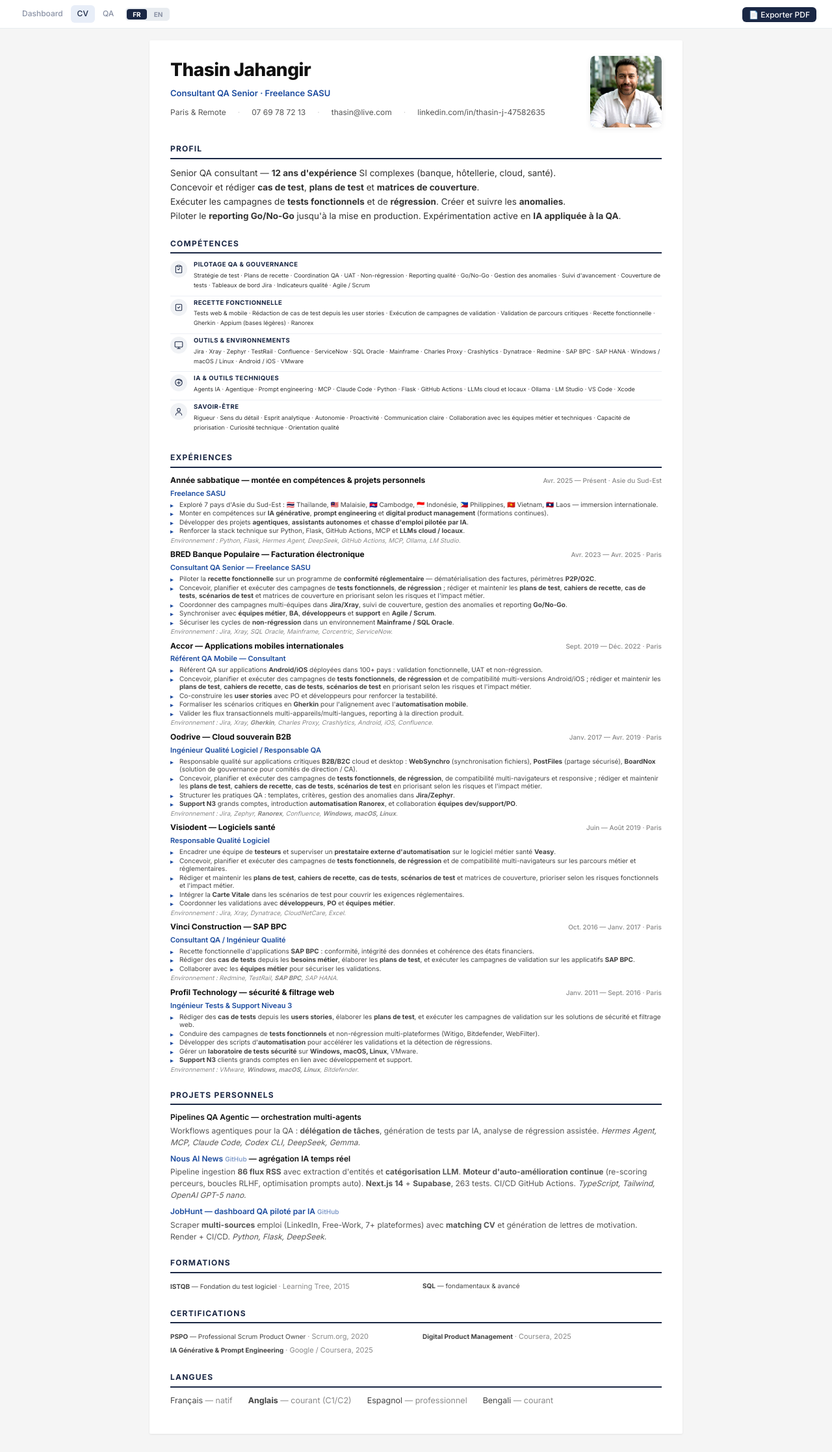
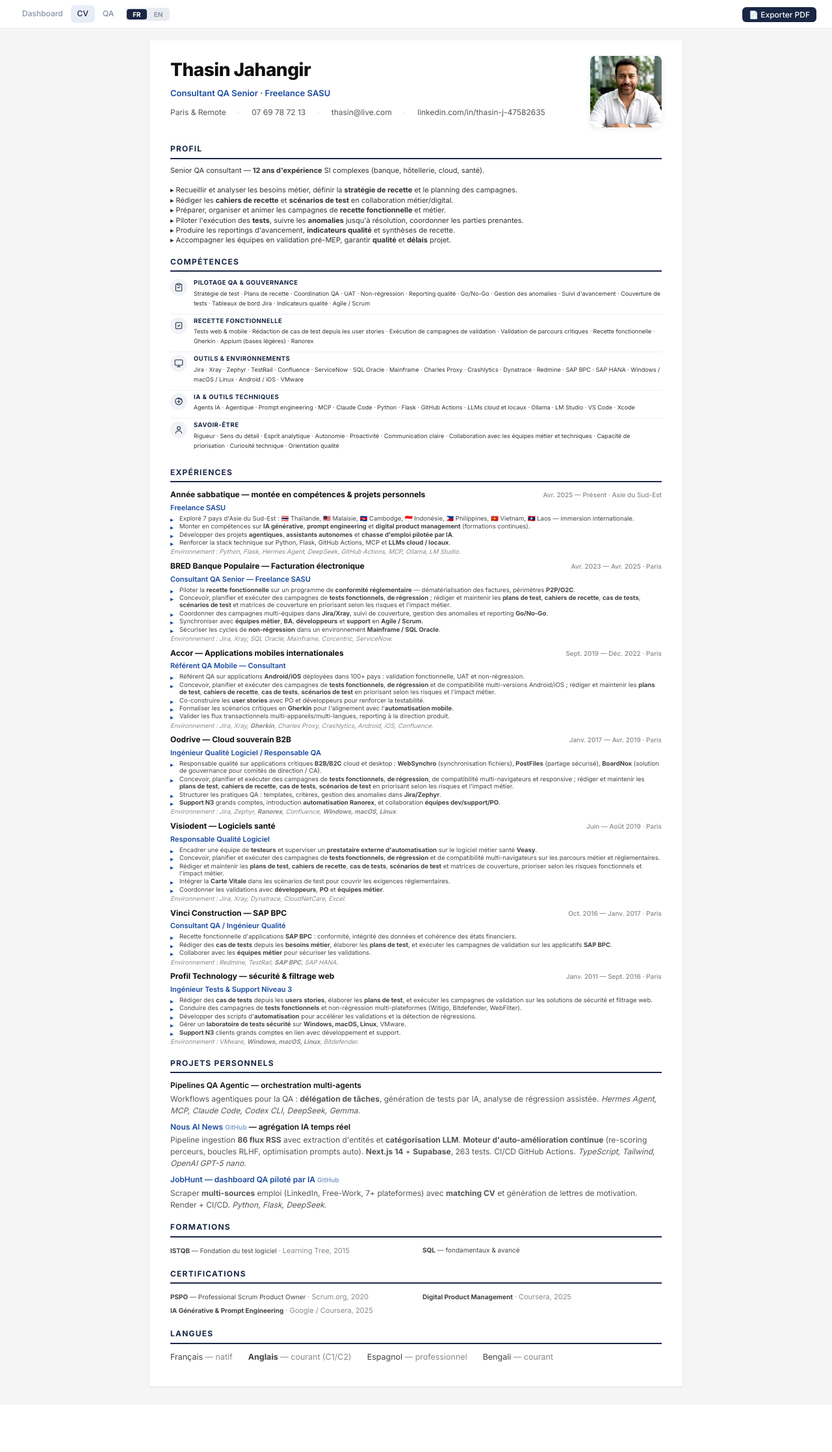
Before and after one commit to AtmanTest/jobhunt, a Flask app: page /cv in a window 1280 px wide. Shown: the whole page at 65% size. After the commit the page ends 2135 px from the top, so only its background shows below. Run offline with Flask 3, Linux system fonts and the light colour scheme; data that the repository does not hold is empty.

Commit message:
cv: enrichi profil avec competences cles

```diff
--- a/templates/cv.html
+++ b/templates/cv.html
@@ -53,7 +53,7 @@
   .hdr-contact .dot { color: #ccc; }
 
   /* ── Sections ── */
-  .sec { margin-bottom: 22px; }
+  .sec { margin-bottom: 16px; }
   .sec-title {
     font-size: 12px; font-weight: 700; text-transform: uppercase;
     letter-spacing: 1.2px; color: #1a2744;
@@ -62,7 +62,7 @@
   }
 
   /* ── Summary ── */
-  .summary { font-size: 13.5px; color: #333; line-height: 1.65; margin-bottom: 6px; }
+  .summary { font-size: 11px; color: #333; line-height: 1.4; margin-bottom: 4px; }
   .proj-d { font-size: 10px; color: #333; line-height: 1.45; margin: 3px 0 0 0; }
   .proj-gh { font-size: 10px; opacity: .55; text-decoration: none; }
   .proj-gh:hover { opacity: 1; text-decoration: underline; }
@@ -93,7 +93,7 @@
   .exp-co { font-size: 12px; font-weight: 700; color: #111; }
   .exp-date { font-size: 10px; font-weight: 500; color: #888; white-space: nowrap; }
   .exp-ro { font-size: 11px; font-weight: 600; color: #1a4a9e; margin-bottom: 2px; }
-  .exp-desc { font-size: 10px; color: #444; line-height: 1.25; }
+  .exp-desc { font-size: 9.5px; color: #444; line-height: 1.2; }
   .exp-desc ul { list-style: none; padding: 0; margin: 0; }
   .exp-desc li { padding-left: 14px; margin-bottom: 1px; position: relative; }
   .exp-desc li::before { content: '▸'; position: absolute; left: 0; color: #1a4a9e; font-size: 10px; top: 1px; }
@@ -148,7 +148,7 @@
     .exp-ro { font-size: 11px; }
     .exp-date { font-size: 10px; }
     .exp-desc { font-size: 11.5px; }
-    .summary { font-size: 12px; }
+    .summary { font-size: 10.5px; }
     .lang-row { gap: 14px; }
     .lang-row span { font-size: 11.5px; }
     .cert { font-size: 10px; }
@@ -211,9 +211,13 @@
     <div class="sec-title">Profil</div>
     <div class="summary">
       Senior QA consultant — <strong>12 ans d'expérience</strong> SI complexes (banque, hôtellerie, cloud, santé).<br>
-      Concevoir et rédiger <strong>cas de test</strong>, <strong>plans de test</strong> et <strong>matrices de couverture</strong>.<br>
-      Exécuter les campagnes de <strong>tests fonctionnels</strong> et de <strong>régression</strong>. Créer et suivre les <strong>anomalies</strong>.<br>
-      Piloter le <strong>reporting Go/No-Go</strong> jusqu'à la mise en production. Expérimentation active en <strong>IA appliquée à la QA</strong>.
+      <br>
+      ▸ Recueillir et analyser les besoins métier, définir la <strong>stratégie de recette</strong> et le planning des campagnes.<br>
+      ▸ Rédiger les <strong>cahiers de recette</strong> et <strong>scénarios de test</strong> en collaboration métier/digital.<br>
+      ▸ Préparer, organiser et animer les campagnes de <strong>recette fonctionnelle</strong> et métier.<br>
+      ▸ Piloter l'exécution des <strong>tests</strong>, suivre les <strong>anomalies</strong> jusqu'à résolution, coordonner les parties prenantes.<br>
+      ▸ Produire les reportings d'avancement, <strong>indicateurs qualité</strong> et synthèses de recette.<br>
+      ▸ Accompagner les équipes en validation pré-MEP, garantir <strong>qualité</strong> et <strong>délais</strong> projet.
     </div>
   </div>
 
@@ -437,9 +441,13 @@
     <div class="sec-title">Summary</div>
     <div class="summary">
       Senior QA consultant — <strong>12 years of experience</strong> in complex IT (banking, hospitality, cloud, healthcare).<br>
-      Design and write <strong>test cases</strong>, <strong>test plans</strong>, and <strong>coverage matrices</strong>.<br>
-      Execute <strong>functional</strong> and <strong>regression</strong> test campaigns. Create and track <strong>defects</strong>.<br>
-      Drive <strong>Go/No-Go reporting</strong> through to production release. Hands-on <strong>AI applied to QA</strong>.
+      <br>
+      ▸ Gather and analyze business requirements, define <strong>test strategy</strong> and campaign planning.<br>
+      ▸ Write <strong>test books</strong> and <strong>test scenarios</strong> in collaboration with business and digital teams.<br>
+      ▸ Prepare, organize and lead <strong>functional acceptance</strong> and business test campaigns.<br>
+      ▸ Drive <strong>test execution</strong>, track <strong>defects</strong> to resolution, coordinate stakeholders.<br>
+      ▸ Produce progress reports, <strong>quality KPIs</strong> and acceptance summaries.<br>
+      ▸ Support teams through pre-release validation, ensure <strong>quality</strong> and <strong>delivery deadlines</strong>.
     </div>
   </div>
 
```
Also changed, not shown: jobs.db, 1 other file.
